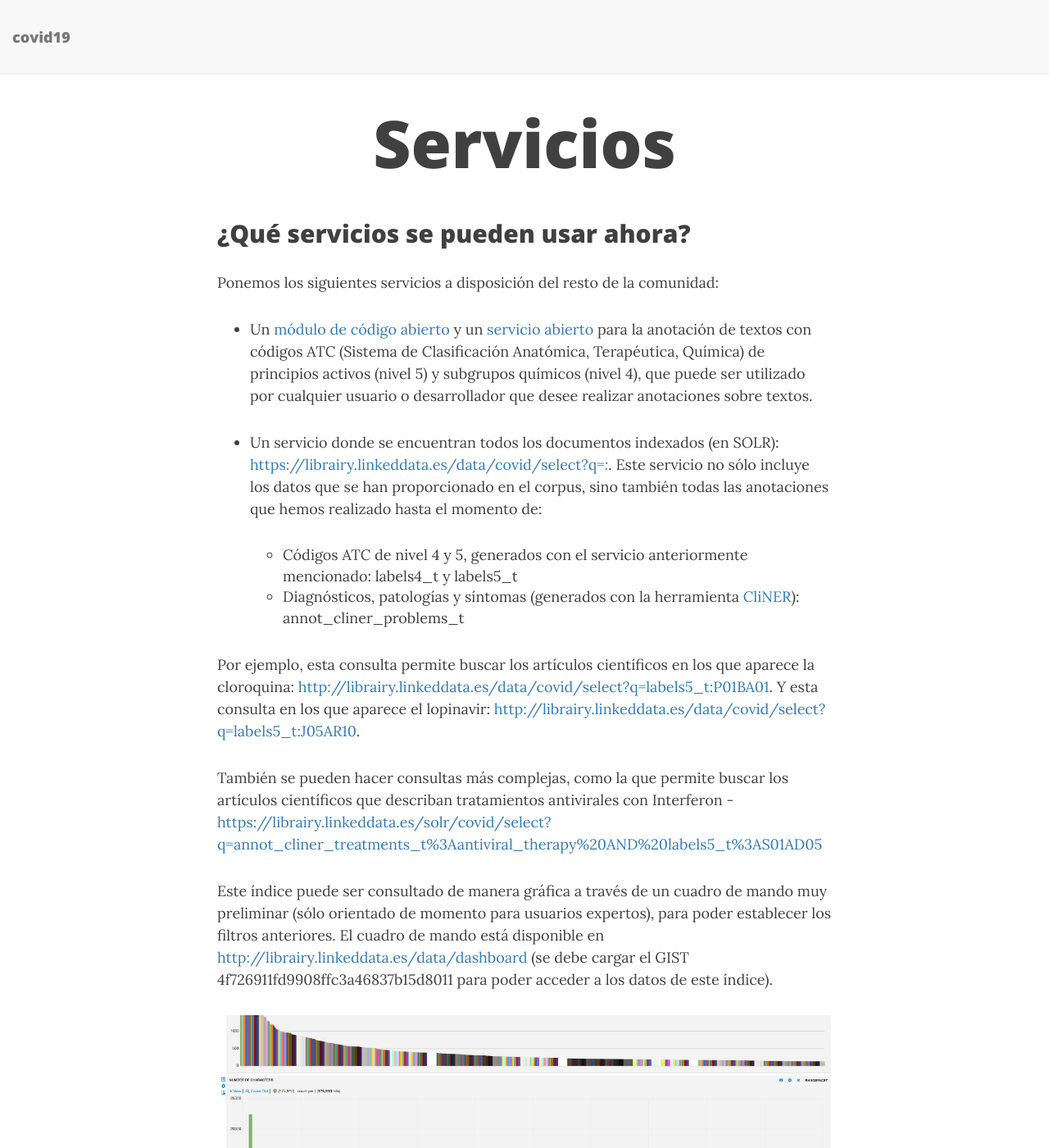
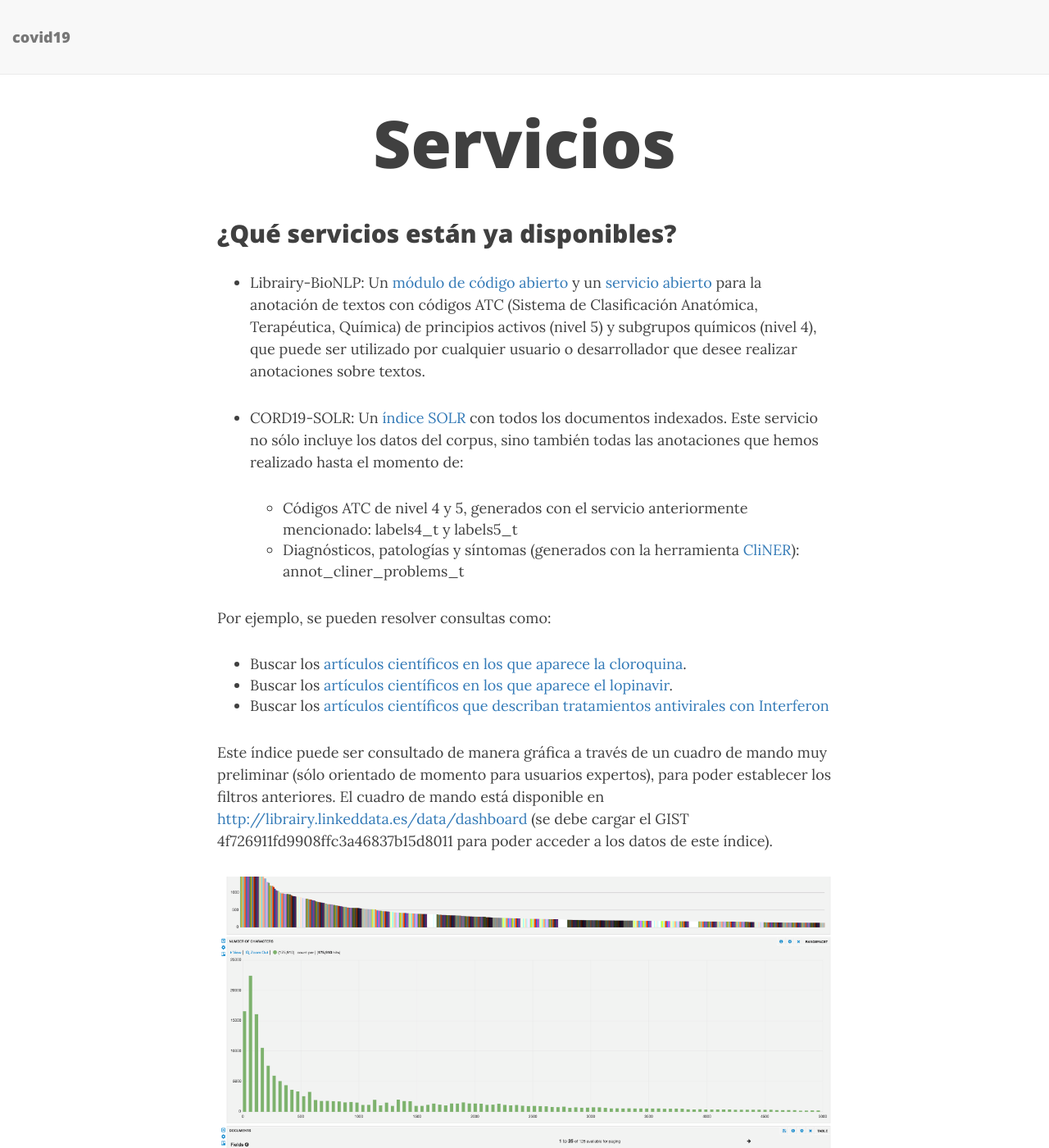
Before and after one commit to oeg-upm/covid19, a Jekyll site: the page built from servicios.md, in a window 1280 px wide and 1400 px high. Shown: the whole window at 82% size. Built offline with Jekyll 4.4.1, drawn with Linux system fonts in a browser that asks for light colours; nearby versions of some CDN libraries; some of the changed text lies outside the part shown.

Commit message:
Enlaces limpiados

```diff
--- a/servicios.md
+++ b/servicios.md
@@ -3,34 +3,34 @@ layout: page
 title: Servicios
 ---
 
-## ¿Qué servicios se pueden usar ahora?
+## ¿Qué servicios están ya disponibles?
 
-Ponemos los siguientes servicios a disposición del resto de la comunidad:
- * Un [módulo de código abierto](https://github.com/librairy/bio-nlp) y un [servicio abierto](https://librairy.github.io/bio-nlp/) para la anotación de textos con códigos ATC (Sistema de Clasificación Anatómica, Terapéutica, Química) de principios activos (nivel 5) y subgrupos químicos (nivel 4), que puede ser utilizado por cualquier usuario o desarrollador que desee realizar anotaciones sobre textos.
+* Librairy-BioNLP: Un [módulo de código abierto](https://github.com/librairy/bio-nlp) y un [servicio abierto](https://librairy.github.io/bio-nlp/) para la anotación de textos con códigos ATC (Sistema de Clasificación Anatómica, Terapéutica, Química) de principios activos (nivel 5) y subgrupos químicos (nivel 4), que puede ser utilizado por cualquier usuario o desarrollador que desee realizar anotaciones sobre textos.
 
- * Un servicio donde se encuentran todos los documentos indexados (en SOLR): [https://librairy.linkeddata.es/data/covid/select?q=*:*](https://librairy.linkeddata.es/data/covid/select?q=*:*). Este servicio no sólo incluye los datos que se han proporcionado en el corpus, sino también todas las anotaciones que hemos realizado hasta el momento de:
+* CORD19-SOLR: Un [índice SOLR](https://librairy.linkeddata.es/data/covid/select?q=*:*) con todos los documentos indexados. Este servicio no sólo incluye los datos del corpus, sino también todas las anotaciones que hemos realizado hasta el momento de:
 
    * Códigos ATC de nivel 4 y 5, generados con el servicio anteriormente mencionado: labels4_t y labels5_t
    * Diagnósticos, patologías y síntomas (generados con la herramienta [CliNER](http://text-machine.cs.uml.edu/cliner/)): annot_cliner_problems_t
 
-Por ejemplo, esta consulta permite buscar los artículos científicos en los que aparece la cloroquina: [http://librairy.linkeddata.es/data/covid/select?q=labels5_t:P01BA01](http://librairy.linkeddata.es/data/covid/select?q=labels5_t:P01BA01). Y esta consulta en los que aparece el lopinavir: [http://librairy.linkeddata.es/data/covid/select?q=labels5_t:J05AR10](http://librairy.linkeddata.es/data/covid/select?q=labels5_t:J05AR10).
-
-También se pueden hacer consultas más complejas, como la que permite buscar los artículos científicos que describan tratamientos antivirales con Interferon - [https://librairy.linkeddata.es/solr/covid/select?q=annot_cliner_treatments_t%3Aantiviral_therapy%20AND%20labels5_t%3AS01AD05](https://librairy.linkeddata.es/solr/covid/select?q=annot_cliner_treatments_t%3Aantiviral_therapy%20AND%20labels5_t%3AS01AD05)
+Por ejemplo, se pueden resolver consultas como:
+   * Buscar los [artículos científicos en los que aparece la cloroquina](http://librairy.linkeddata.es/data/covid/select?q=labels5_t:P01BA01).
+   * Buscar los [artículos científicos en los que aparece el lopinavir](http://librairy.linkeddata.es/data/covid/select?q=labels5_t:J05AR10).
+   * Buscar los [artículos científicos que describan tratamientos antivirales con Interferon](https://librairy.linkeddata.es/solr/covid/select?q=annot_cliner_treatments_t%3Aantiviral_therapy%20AND%20labels5_t%3AS01AD05)
 
 Este índice puede ser consultado de manera gráfica a través de un cuadro de mando muy preliminar (sólo orientado de momento para usuarios expertos), para poder establecer los filtros anteriores. El cuadro de mando está disponible en [http://librairy.linkeddata.es/data/dashboard](http://librairy.linkeddata.es/data/dashboard) (se debe cargar el GIST 4f726911fd9908ffc3a46837b15d8011 para poder acceder a los datos de este índice).
 
 ![Indice](../img/servicios/solr.png "Indice")
 
- * Un modelo probabilístico de tópicos entrenado con este corpus de documentos y desplegado en [http://librairy.linkeddata.es/covid19-model/](http://librairy.linkeddata.es/covid19-model/). Este modelo identifica los términos más descriptivos, en el contexto de este corpus, para 3.253 medicamentos identificados a través de su código ATC. Por ejemplo, para cualquier texto este modelo nos puede decir los medicamentos que se han utilizado más habitualmente en textos similares.
+* Un [modelo probabilístico de tópicos entrenado con este corpus de documentos](http://librairy.linkeddata.es/covid19-model/). Este modelo identifica los términos más descriptivos, en el contexto de este corpus, para 3.253 medicamentos identificados a través de su código ATC. Por ejemplo, para cualquier texto este modelo nos puede decir los medicamentos que se han utilizado más habitualmente en textos similares.
 
 Por ejemplo, las palabras que aparecen asociadas más frecuentemente a la combinación de los principios activos estreptomicina e isoniazida, utilizados para el tratamiento de la tuberculosis (cuyo tópico se corresponde con el código ATC: J04AM01) son: feline, fcov, fipv, fcv, fecv, ccov, mnv, norovirus, fip y serotype.
 
- * Un grafo de principios activos, relacionados entre sí por las intersecciones en las distribuciones de palabras de los documentos en los que aparecen, de acuerdo con el modelo de tópicos anterior. La representación visual de este grafo, que está disponible en formato reutilizable para que pueda ser utilizado por los investigadores, se puede ver en [https://librairy.github.io/covid19/](https://librairy.github.io/covid19/), y algunas otras representaciones se ofrecen a continuación.
+* Un grafo de principios activos, relacionados entre sí por las intersecciones en las distribuciones de palabras de los documentos en los que aparecen, de acuerdo con el modelo de tópicos anterior. La [representación visual de este grafo](https://librairy.github.io/covid19/) está disponible en formato reutilizable para que pueda ser utilizado por los investigadores. Algunas otras representaciones se ofrecen a continuación:
 
 ![Grafo](../img/servicios/graph-1.png "Grafo")
 ![Grafo 2](../img/servicios/graph-2.png "Grafo 2")
 
-* Asimismo, en colaboración con el AI.nnovation Space ([https://www.ainnovation.upm.es/](https://www.ainnovation.upm.es/)), estamos generando una interfaz de navegación que permita hacer búsquedas de palabras clave o términos compuestos generados automáticamente a partir de los textos, y navegar por los artículos científicos cuyo formato PDF está disponible de manera abierta. Por el momento, estos documentos representan una muy pequeña fracción de todos los artículos publicados en el corpus (menos del 3%), pero según se vayan liberando se irán incorporando al sistema. El sistema está disponible en [http://demo.inno.oeg-upm.net](http://demo.inno.oeg-upm.net).
+* En colaboración con el [AI.nnovation Space](https://www.ainnovation.upm.es/), estamos generando una [interfaz de navegación](http://demo.inno.oeg-upm.net) que permita hacer búsquedas de palabras clave o términos compuestos generados automáticamente a partir de los textos, y navegar por los artículos científicos cuyo formato PDF está disponible de manera abierta. Por el momento, estos documentos representan una muy pequeña fracción de todos los artículos publicados en el corpus (menos del 3%), pero según se vayan liberando se irán incorporando al sistema.
 
 Por ejemplo, como se muestra en la figura, si se teclea la palabra “molecule”, el sistema sugiere, entre otros, los siguientes términos compuestos: “surface molecules”, “cell-adhesion molecules”, “biological macro-molecules”, lo que puede ayudar en dicha navegación.
 
```
